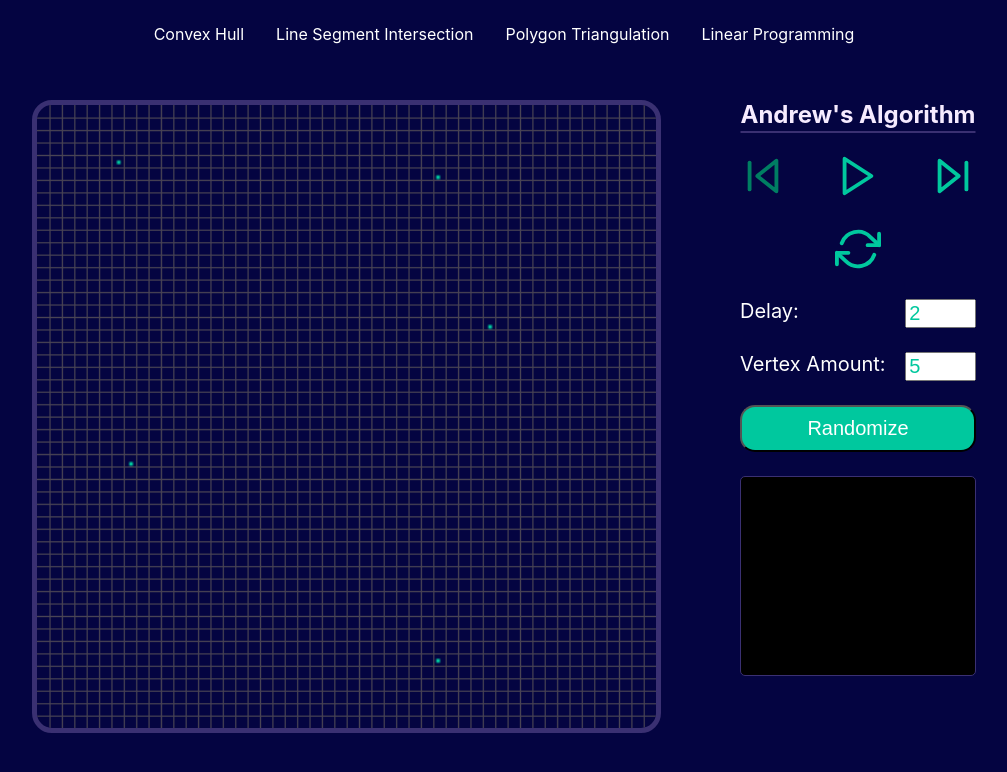
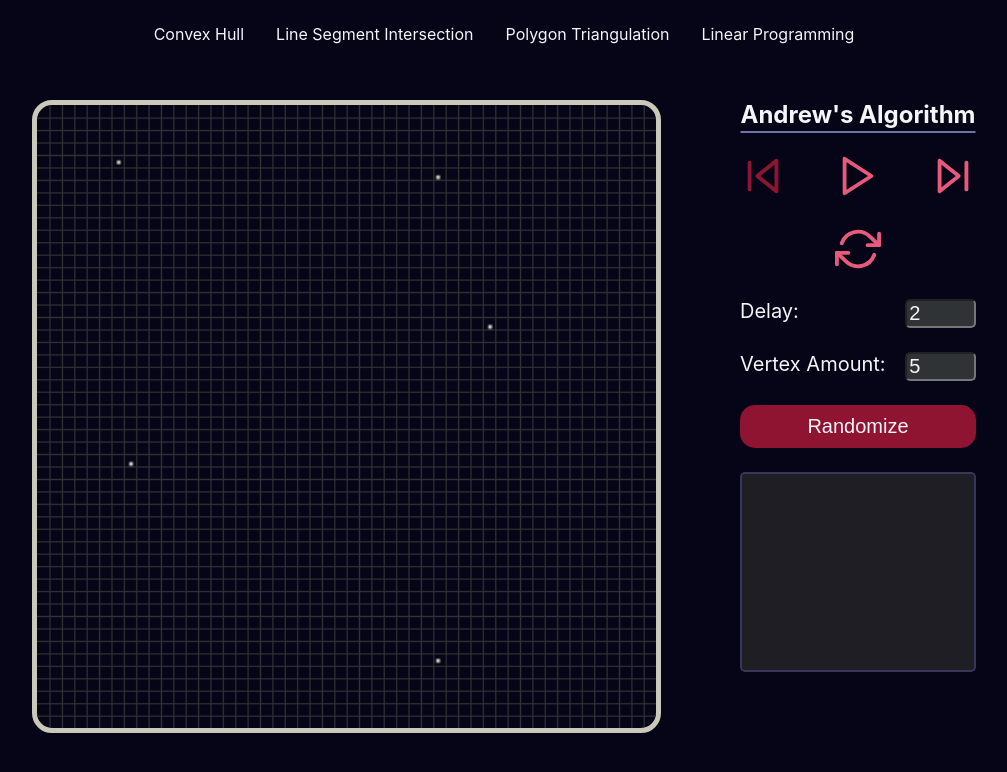
Before and after one commit to SonnyZ789123/computational-geometry-algorithms-visualizer, a React (Create React App) app: page /convex-hull/andrews-algorithm in a window 1280 px wide. Shown: the top 772 px of the page, without its empty margins (136-1143 px from the left). Built offline with nearby package versions, Linux system fonts and the light colour scheme.

Commit message:
Update #22 Colors

```diff
--- a/src/global/components/Buttons.tsx
+++ b/src/global/components/Buttons.tsx
@@ -4,37 +4,31 @@ import colors from '../styles/colors';
 
 import { darken } from '../styles/helpers';
 
-const StyledButton = styled.button<Pick<ButtonProps, 'color'>>`
+const StyledButton = styled.button`
   color: ${colors.white};
+  border: none;
   border-radius: 15px;
-  background-color: ${({ color }) => colors[color]};
+  background-color: ${colors.actionDark};
   font-size: 1.25rem;
   padding: 10px 25px;
 
   &:hover {
-    ${darken(0.1)}
+    ${darken(0.3)}
     cursor: pointer;
   }
 `;
 
-type AvailableColors = 'primary' | 'secondary';
-
 type ButtonProps = {
   children: string | undefined;
-  color: AvailableColors;
   onClick: (e: React.MouseEvent<HTMLButtonElement, MouseEvent>) => void;
 };
 
-export function Button({ children, color, onClick }: ButtonProps): JSX.Element {
+export function Button({ children, onClick }: ButtonProps): JSX.Element {
   const handleClick: React.MouseEventHandler<HTMLButtonElement> = (e) => {
     onClick(e);
   };
 
-  return (
-    <StyledButton onClick={handleClick} color={color}>
-      {children}
-    </StyledButton>
-  );
+  return <StyledButton onClick={handleClick}>{children}</StyledButton>;
 }
 
 export default Button;
--- a/src/global/styles/colors.ts
+++ b/src/global/styles/colors.ts
@@ -1,18 +1,47 @@
+// export default {
+//   primary: '#3C896D',
+//   secondary: '#E75A7C',
+//   dark: '#050517',
+//   light: '#F6EBFF',
+//   red: '#6F1B19',
+//   yellow: '#F9F871',
+//   orange: '#FFBA5A',
+//   lightBlue: '#DCF5FA',
+//   darkBlue: '#2690A0',
+//   lightGreen: '#48EDCB',
+//   darkGreen: '#007E62',
+//   // greys
+//   white: '#FFFFFF',
+//   black: '#000000',
+//   darkGrey: '#494454',
+//   lightGrey: '#AEA9BA',
+// };
+
 export default {
-  primary: '#3A3072',
-  secondary: '#00C89E',
-  dark: '#040441',
-  light: '#F6EBFF',
-  red: '#6F1B19',
-  yellow: '#F9F871',
-  orange: '#FFBA5A',
-  lightBlue: '#DCF5FA',
-  darkBlue: '#2690A0',
-  lightGreen: '#48EDCB',
-  darkGreen: '#007E62',
+  primaryLight: '#7272AB',
+  primaryDark: '#363659',
+  secondary: '#CAC9B9', // neutral
+  actionLight: '#E75A7C',
+  actionDark: '#8F1431',
+  backgroundLight: '#DEDEF7',
+  backgroundDark: '#050517',
+  success: '#5FAD41', // green
+  danger: '#CA2B3B',
+  warning: '#FABC2A',
+
   // greys
-  white: '#FFFFFF',
-  black: '#000000',
-  darkGrey: '#494454',
-  lightGrey: '#AEA9BA',
+  greyLight: '#B3B8BC',
+  greyDark: '#303336',
+  white: '#F4F4F9',
+  black: '#1E1E24',
+
+  // other
+  blueDark: '#111D4A',
+  blueLight: '#9BACE8',
+  redLight: '#CA2B3B',
+  redDark: '#761921',
+  greenLight: '#5FAD41',
+  greenDark: '#004F2D',
+  orange: '#D98324',
+  yellow: '#FABC2A',
 };
--- a/src/global/styles/index.ts
+++ b/src/global/styles/index.ts
@@ -8,7 +8,7 @@ export default createGlobalStyle`
 
   body {
     margin: 0;
-    background-color: ${colors.dark};
+    background-color: ${colors.backgroundDark};
     font-family: -apple-system, BlinkMacSystemFont, 'Segoe UI', 'Roboto', 'Oxygen',
       'Ubuntu', 'Cantarell', 'Fira Sans', 'Droid Sans', 'Helvetica Neue',
       sans-serif;
--- a/src/lib/algorithms/convexHull.ts
+++ b/src/lib/algorithms/convexHull.ts
@@ -6,10 +6,11 @@ import colors from '../../global/styles/colors';
 
 // Define some uniform colors
 const CURRENT = colors.white;
-const OTHER = colors.lightGrey;
-const SUCCESS = colors.lightGreen;
-const FAIL = colors.red;
+const OTHER = colors.secondary;
+const SUCCESS = colors.success;
+const FAIL = colors.danger;
 const CONVEX = colors.yellow;
+const TEXT = colors.greyLight;
 
 /**
  * Draw the convex hull of a list of vertices in a brute force manner.
@@ -136,10 +137,10 @@ export function* andrewConvexHull(
   // Sort based on x value
   sortedVertices.sort((v1, v2) => (v1.x < v2.x ? -1 : 1));
   sortedVertices.forEach((v, i) => {
-    drawText(ctx, v, i.toString(), OTHER);
+    drawText(ctx, v, i.toString(), TEXT);
     localDrawBuffer.text.push({
       value: { position: v, text: i.toString() },
-      color: OTHER,
+      color: TEXT,
     });
   });
   yield 'Sort vertices based on x-value';
@@ -303,10 +304,10 @@ export function* grahamConvexHull(
       next.y < prev.value.y ? { value: next, index } : prev,
     { value: vertices[0], index: 0 }
   );
-  drawText(ctx, v0, 'Base', OTHER);
+  drawText(ctx, v0, 'Base', TEXT);
   localDrawBuffer.text.push({
     value: { position: v0, text: 'Base' },
-    color: OTHER,
+    color: TEXT,
   });
   yield 'Find vertex with lowest y-value';
 
@@ -319,10 +320,10 @@ export function* grahamConvexHull(
     polarAngle(v0, v1) < polarAngle(v0, v2) ? -1 : 1
   );
   sortedVertices.forEach((v, i) => {
-    drawText(ctx, v, i.toString(), OTHER);
+    drawText(ctx, v, i.toString(), TEXT);
     localDrawBuffer.text.push({
       value: { position: v, text: i.toString() },
-      color: OTHER,
+      color: TEXT,
     });
   });
   yield 'Sort based on polar angle';
@@ -430,7 +431,7 @@ export function* jarvisConvexHull(
       next.y < prev.value.y ? { value: next, index } : prev,
     { value: vertices[0], index: 0 }
   );
-  drawText(ctx, v0, 'Start', OTHER);
+  drawText(ctx, v0, 'Start', TEXT);
   yield 'Find vertex with lowest y-value';
 
   // Find the vertex with the highst y coordinate
@@ -459,7 +460,7 @@ export function* jarvisConvexHull(
   // Goes till it reaches the highest vertex
   for (let i = 0; i < n; i += 1) {
     sortPolarAngle(base, rest);
-    rest.forEach((v, index) => drawText(ctx, v, index.toString(), OTHER));
+    rest.forEach((v, index) => drawText(ctx, v, index.toString(), TEXT));
     drawText(ctx, rest[0], '0', CONVEX);
     yield 'Sort based on polar angle';
 
@@ -475,7 +476,7 @@ export function* jarvisConvexHull(
     rest = [...rest.slice(1), temp];
 
     clearAndRedrawBuffer(ctx, localDrawBuffer);
-    drawText(ctx, base, 'Base', OTHER);
+    drawText(ctx, base, 'Base', TEXT);
     yield 'Define new base';
 
     if (base === maxY) {
@@ -488,7 +489,7 @@ export function* jarvisConvexHull(
     // We need to multiply the x and y of target - base vertex with -1
     // -result = target - base => result = -target - -base
     sortPolarAngle({ x: -base.x, y: -base.y }, rest, -1);
-    rest.forEach((v, index) => drawText(ctx, v, index.toString(), OTHER));
+    rest.forEach((v, index) => drawText(ctx, v, index.toString(), TEXT));
     drawText(ctx, rest[0], '0', CONVEX);
     yield 'Sort based on polar angle';
 
@@ -504,7 +505,7 @@ export function* jarvisConvexHull(
     rest = [...rest.slice(1), temp];
 
     clearAndRedrawBuffer(ctx, localDrawBuffer);
-    drawText(ctx, base, 'Base', OTHER);
+    drawText(ctx, base, 'Base', TEXT);
     yield 'Define new base';
 
     if (base === v0) {
--- a/src/lib/canvas.ts
+++ b/src/lib/canvas.ts
@@ -25,7 +25,7 @@ export function drawGrid(ctx: CanvasRenderingContext2D) {
     ctx.beginPath();
     ctx.lineWidth = 1;
 
-    ctx.strokeStyle = colors.darkGrey;
+    ctx.strokeStyle = colors.greyDark;
 
     ctx.moveTo(0, GRID_SIZE * i + 0.5);
     ctx.lineTo(CANVAS_WIDTH, GRID_SIZE * i + 0.5);
@@ -38,7 +38,7 @@ export function drawGrid(ctx: CanvasRenderingContext2D) {
     ctx.beginPath();
     ctx.lineWidth = 1;
 
-    ctx.strokeStyle = colors.darkGrey;
+    ctx.strokeStyle = colors.greyDark;
 
     ctx.moveTo(GRID_SIZE * i + 0.5, 0);
     ctx.lineTo(GRID_SIZE * i + 0.5, CANVAS_HEIGHT);
--- a/src/modules/_common/Canvas.tsx
+++ b/src/modules/_common/Canvas.tsx
@@ -5,7 +5,7 @@ import { CANVAS_WIDTH, CANVAS_HEIGHT, drawGrid } from '../../lib/canvas';
 
 const CanvasWrapper = styled.div`
   grid-column: 1 / 9;
-  border: 5px solid ${colors.primary};
+  border: 5px solid ${colors.secondary};
   border-radius: 20px;
   overflow: hidden;
 
--- a/src/modules/_common/Controls.tsx
+++ b/src/modules/_common/Controls.tsx
@@ -6,6 +6,7 @@ import {
   readyCanvas,
   TOTAL_POINTS,
 } from '../../lib/canvas';
+import { darken } from '../../global/styles/helpers';
 
 import { ReactComponent as PlayIcon } from '../../assets/icons/play.svg';
 import { ReactComponent as PauseIcon } from '../../assets/icons/pause.svg';
@@ -31,9 +32,9 @@ const Container = styled.div`
 const AlgorithmTitle = styled.h1`
   margin: 0;
   text-decoration: underline;
-  text-decoration-color: ${colors.primary};
+  text-decoration-color: ${colors.primaryLight};
   text-underline-offset: 0.5rem;
-  color: ${colors.light};
+  color: ${colors.white};
   font-size: 1.5rem;
   text-align: center;
 `;
@@ -50,7 +51,12 @@ const Icon = styled.button<{ disabled?: boolean }>`
   cursor: ${({ disabled }) => (disabled ? 'default' : 'pointer')};
   background: none;
   border: none;
-  stroke: ${({ disabled }) => (disabled ? colors.darkGreen : colors.secondary)};
+  stroke: ${({ disabled }) =>
+    disabled ? colors.actionDark : colors.actionLight};
+
+  &:hover {
+    ${({ disabled }) => (disabled ? undefined : darken(0.3))}
+  }
 `;
 
 const ControlContainer = styled.div`
@@ -64,9 +70,16 @@ const Description = styled.label`
 `;
 
 const Input = styled.input`
+  text-decoration: none;
   font-size: 1.25rem;
-  color: ${colors.secondary};
+  color: ${colors.white};
   width: 30%;
+  background-color: ${colors.greyDark};
+  border-radius: 5px;
+
+  &:focus {
+    outline: 2px solid ${colors.actionDark};
+  }
 `;
 
 const LogScreen = styled.div`
@@ -74,7 +87,7 @@ const LogScreen = styled.div`
   width: 100%;
   height: 200px;
   overflow-y: scroll;
-  border: 1px solid ${colors.primary};
+  border: 2px solid ${colors.primaryDark};
   border-radius: 5px;
   background-color: ${colors.black};
 
@@ -83,7 +96,7 @@ const LogScreen = styled.div`
   }
 
   ::-webkit-scrollbar-thumb {
-    background: ${colors.primary};
+    background: ${colors.primaryDark};
     border-radius: 10px;
   }
 `;
@@ -99,7 +112,7 @@ const LogItem = styled.li`
   color: ${colors.white};
 
   span {
-    color: ${colors.secondary};
+    color: ${colors.greenLight};
   }
 `;
 
@@ -268,9 +281,7 @@ function Controls({
           max={TOTAL_POINTS / 5} // Accept less than a fifth of the total possible amount of points
         />
       </ControlContainer>
-      <Button color='secondary' onClick={() => randomize(amount)}>
-        Randomize
-      </Button>
+      <Button onClick={() => randomize(amount)}>Randomize</Button>
       <LogScreen>
         <LogList>
           {log.map((step, i) => (
--- a/src/modules/_common/NavBar.tsx
+++ b/src/modules/_common/NavBar.tsx
@@ -23,7 +23,7 @@ const DropdownMenu = styled.div`
   padding: 1rem 5rem;
   z-index: 3;
   border-radius: 15px;
-  background-color: ${colors.primary};
+  background-color: ${colors.primaryDark};
   display: flex;
   flex-flow: row wrap;
   justify-content: center;
@@ -45,7 +45,7 @@ const Dropdown = styled.div`
   &:hover {
     & span {
       cursor: pointer;
-      text-decoration: underline ${colors.secondary};
+      text-decoration: underline ${colors.primaryLight};
       text-underline-offset: 0.5rem;
     }
 
@@ -61,7 +61,7 @@ const StyledLink = styled(Link)`
   transition: color 150ms ease-in-out;
 
   &:hover {
-    color: ${colors.secondary};
+    color: ${colors.greyLight};
   }
 `;
 
```
